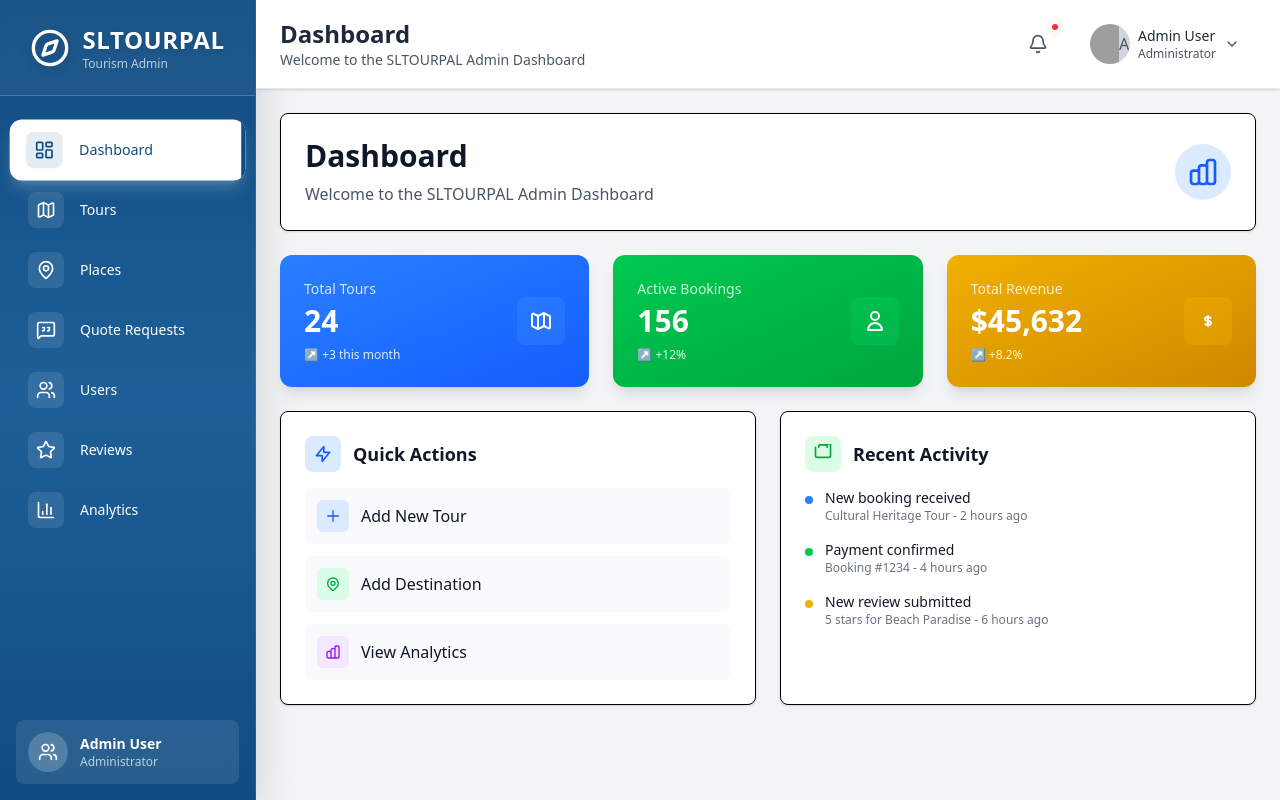
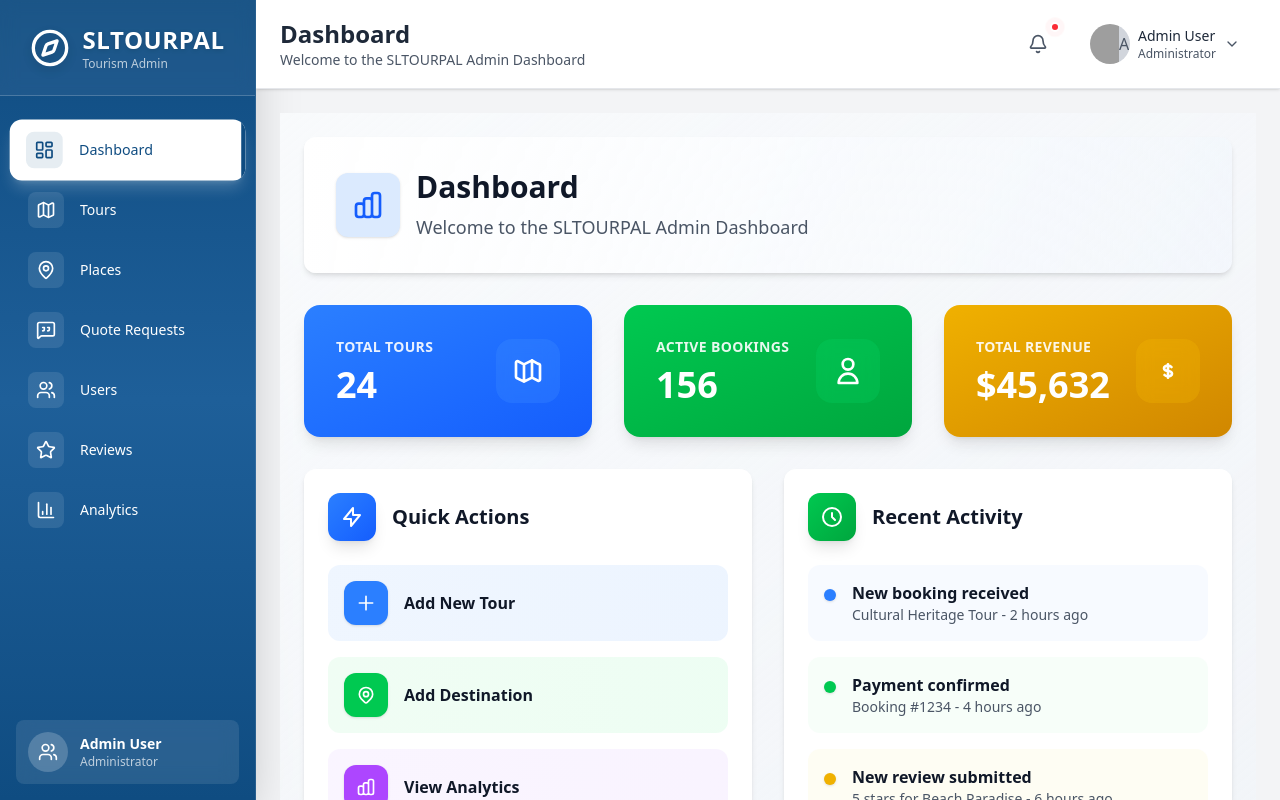
Before and after one commit to SE01-Industry-Based-Group-Project2025/tourism-project, a React (Vite) app in the folder frontend/: page /admin/dashboard in a window 1280 px wide. Built offline with nearby package versions, Linux system fonts and the light colour scheme; grey boxes are pictures that could not be loaded.

Commit message:
Update all the pages

```diff
--- a/frontend/src/components/ui/ContentCard.jsx
+++ b/frontend/src/components/ui/ContentCard.jsx
@@ -3,7 +3,7 @@ import React from 'react';
 
 const ContentCard = ({ children, className = "", noPadding = false }) => {
   return (
-    <div className={`bg-white rounded-lg shadow-sm border ${noPadding ? '' : 'p-6'} ${className}`}>
+    <div className={`bg-white rounded-xl shadow-md hover:shadow-lg transition-shadow duration-300 ${noPadding ? '' : 'p-6'} ${className}`}>
       {children}
     </div>
   );
--- a/frontend/src/components/ui/PageHeader.jsx
+++ b/frontend/src/components/ui/PageHeader.jsx
@@ -1,19 +1,24 @@
 // src/components/ui/PageHeader.jsx
 import React from 'react';
 
-const PageHeader = ({ title, subtitle, icon: Icon, iconColor = "text-blue-600", iconBgColor = "bg-blue-100" }) => {
+const PageHeader = ({ title, subtitle, icon: Icon, iconColor = "text-blue-600", iconBgColor = "bg-blue-100", action }) => {
   return (
-    <div className="bg-white rounded-lg shadow-sm border p-6">
+    <div className="bg-gradient-to-r from-white to-blue-50/30 rounded-xl shadow-md hover:shadow-lg transition-all duration-300 p-8">
       <div className="flex items-center justify-between">
-        <div>
-          <h1 className="text-3xl font-bold text-gray-900 mb-2">{title}</h1>
-          <p className="text-gray-600">{subtitle}</p>
-        </div>
-        {Icon && (
-          <div className="flex items-center gap-3">
-            <div className={`p-3 ${iconBgColor} rounded-full`}>
+        <div className="flex items-center gap-4">
+          {Icon && (
+            <div className={`p-4 ${iconBgColor} rounded-xl shadow-sm`}>
               <Icon className={`w-8 h-8 ${iconColor}`} />
             </div>
+          )}
+          <div>
+            <h1 className="text-3xl font-bold text-gray-900 mb-2">{title}</h1>
+            <p className="text-gray-600 text-lg">{subtitle}</p>
+          </div>
+        </div>
+        {action && (
+          <div className="flex items-center">
+            {action}
           </div>
         )}
       </div>
--- a/frontend/src/components/ui/StatsCard.jsx
+++ b/frontend/src/components/ui/StatsCard.jsx
@@ -1,59 +1,43 @@
 // src/components/ui/StatsCard.jsx
 import React from 'react';
 
-const StatsCard = ({ title, value, icon: Icon, color = "blue", trend, trendValue }) => {
-  const colorClasses = {
+const StatsCard = ({ title, value, icon: Icon, color = "blue" }) => {  const colorClasses = {
     blue: {
       bg: "bg-gradient-to-br from-blue-500 to-blue-600",
-      icon: "bg-blue-400/20",
-      trend: "text-blue-100"
+      icon: "bg-blue-400/20"
     },
     green: {
       bg: "bg-gradient-to-br from-green-500 to-green-600",
-      icon: "bg-green-400/20",
-      trend: "text-green-100"
+      icon: "bg-green-400/20"
     },
     yellow: {
       bg: "bg-gradient-to-br from-yellow-500 to-yellow-600",
-      icon: "bg-yellow-400/20",
-      trend: "text-yellow-100"
+      icon: "bg-yellow-400/20"
     },
     purple: {
       bg: "bg-gradient-to-br from-purple-500 to-purple-600",
-      icon: "bg-purple-400/20",
-      trend: "text-purple-100"
+      icon: "bg-purple-400/20"
     },
     red: {
       bg: "bg-gradient-to-br from-red-500 to-red-600",
-      icon: "bg-red-400/20",
-      trend: "text-red-100"
+      icon: "bg-red-400/20"
     },
     indigo: {
       bg: "bg-gradient-to-br from-indigo-500 to-indigo-600",
-      icon: "bg-indigo-400/20",
-      trend: "text-indigo-100"
+      icon: "bg-indigo-400/20"
     }
   };
 
-  const classes = colorClasses[color] || colorClasses.blue;
-
-  return (
-    <div className={`${classes.bg} text-white p-6 rounded-xl shadow-lg hover:shadow-xl transition-all duration-300 hover:scale-[1.02]`}>
+  const classes = colorClasses[color] || colorClasses.blue;  return (
+    <div className={`${classes.bg} text-white p-8 rounded-2xl shadow-lg hover:shadow-2xl transition-all duration-300 hover:scale-[1.05] hover:-translate-y-1`}>
       <div className="flex items-center justify-between">
         <div className="flex-1">
-          <p className="text-white/80 text-sm font-medium mb-1">{title}</p>
-          <p className="text-3xl font-bold mb-2">{value}</p>
-          {trend && (
-            <div className="flex items-center gap-1">
-              <span className={`text-xs ${classes.trend}`}>
-                {trend === 'up' ? '↗' : trend === 'down' ? '↘' : '→'} {trendValue}
-              </span>
-            </div>
-          )}
+          <p className="text-white/90 text-sm font-semibold mb-2 uppercase tracking-wide">{title}</p>
+          <p className="text-4xl font-bold">{value}</p>
         </div>
         {Icon && (
-          <div className={`p-3 ${classes.icon} rounded-lg`}>
-            <Icon className="w-6 h-6 text-white" />
+          <div className={`p-4 ${classes.icon} rounded-2xl backdrop-blur-sm`}>
+            <Icon className="w-8 h-8 text-white" />
           </div>
         )}
       </div>
--- a/frontend/src/pages/Dashboard.jsx
+++ b/frontend/src/pages/Dashboard.jsx
@@ -5,7 +5,8 @@ import ContentCard from "../components/ui/ContentCard";
 
 export default function Dashboard() {
   return (
-    <div className="space-y-6">
+    <div className="min-h-screen bg-gradient-to-br from-slate-50 to-blue-50/30">
+      <div className="space-y-8 p-6">
         {/* Header */}
         <PageHeader
           title="Dashboard"
@@ -17,14 +18,11 @@ export default function Dashboard() {
           )}
         />
 
-      {/* Stats Cards */}
-      <div className="grid grid-cols-1 md:grid-cols-3 gap-6">
+        {/* Stats Cards */}        <div className="grid grid-cols-1 md:grid-cols-3 gap-8">
           <StatsCard
             title="Total Tours"
             value="24"
             color="blue"
-          trend="up"
-          trendValue="+3 this month"
             icon={({ className }) => (
               <svg className={className} fill="none" stroke="currentColor" viewBox="0 0 24 24">
                 <path strokeLinecap="round" strokeLinejoin="round" strokeWidth={2} d="M9 20l-5.447-2.724A1 1 0 013 16.382V5.618a1 1 0 011.447-.894L9 7m0 13l6-3m-6 3V7m6 10l4.553 2.276A1 1 0 0021 18.382V7.618a1 1 0 00-1.447-.894L15 4m0 13V4m0 0L9 7" />
@@ -35,8 +33,6 @@ export default function Dashboard() {
             title="Active Bookings"
             value="156"
             color="green"
-          trend="up"
-          trendValue="+12%"
             icon={({ className }) => (
               <svg className={className} fill="none" stroke="currentColor" viewBox="0 0 24 24">
                 <path strokeLinecap="round" strokeLinejoin="round" strokeWidth={2} d="M16 7a4 4 0 11-8 0 4 4 0 018 0zM12 14a7 7 0 00-7 7h14a7 7 0 00-7-7z" />
@@ -47,8 +43,6 @@ export default function Dashboard() {
             title="Total Revenue"
             value="$45,632"
             color="yellow"
-          trend="up"
-          trendValue="+8.2%"
             icon={({ className }) => (
               <svg className={className} fill="none" stroke="currentColor" viewBox="0 0 24 24">
                 <path strokeLinecap="round" strokeLinejoin="round" strokeWidth={2} d="M12 8c-1.657 0-3 .895-3 2s1.343 2 3 2 3 .895 3 2-1.343 2-3 2m0-8c1.11 0 2.08.402 2.599 1M12 8V7m0 1v8m0 0v1m0-1c-1.11 0-2.08-.402-2.599-1" />
@@ -58,79 +52,80 @@ export default function Dashboard() {
         </div>
 
         {/* Quick Actions */}
-      <div className="grid grid-cols-1 lg:grid-cols-2 gap-6">
+        <div className="grid grid-cols-1 lg:grid-cols-2 gap-8">
           <ContentCard>
-          <div className="flex items-center gap-3 mb-4">
-            <div className="p-2 bg-blue-100 rounded-lg">
-              <svg className="w-5 h-5 text-blue-600" fill="none" stroke="currentColor" viewBox="0 0 24 24">
+            <div className="flex items-center gap-4 mb-6">
+              <div className="p-3 bg-gradient-to-br from-blue-500 to-blue-600 rounded-xl shadow-lg">
+                <svg className="w-6 h-6 text-white" fill="none" stroke="currentColor" viewBox="0 0 24 24">
                   <path strokeLinecap="round" strokeLinejoin="round" strokeWidth={2} d="M13 10V3L4 14h7v7l9-11h-7z" />
                 </svg>
               </div>
-            <h3 className="text-lg font-semibold text-gray-900">Quick Actions</h3>
+              <h3 className="text-xl font-bold text-gray-900">Quick Actions</h3>
             </div>
-          <div className="space-y-3">
-            <button className="w-full flex items-center gap-3 p-3 text-left bg-gray-50 hover:bg-gray-100 rounded-lg transition-colors">
-              <div className="p-2 bg-blue-100 rounded-md">
-                <svg className="w-4 h-4 text-blue-600" fill="none" stroke="currentColor" viewBox="0 0 24 24">
+            <div className="space-y-4">
+              <button className="w-full flex items-center gap-4 p-4 text-left bg-gradient-to-r from-blue-50 to-blue-100/50 hover:from-blue-100 hover:to-blue-200/50 rounded-xl transition-all duration-300 hover:shadow-md">
+                <div className="p-3 bg-blue-500 rounded-xl shadow-sm">
+                  <svg className="w-5 h-5 text-white" fill="none" stroke="currentColor" viewBox="0 0 24 24">
                     <path strokeLinecap="round" strokeLinejoin="round" strokeWidth={2} d="M12 4v16m8-8H4" />
                   </svg>
                 </div>
-              <span className="font-medium text-gray-900">Add New Tour</span>
+                <span className="font-semibold text-gray-900">Add New Tour</span>
               </button>
-            <button className="w-full flex items-center gap-3 p-3 text-left bg-gray-50 hover:bg-gray-100 rounded-lg transition-colors">
-              <div className="p-2 bg-green-100 rounded-md">
-                <svg className="w-4 h-4 text-green-600" fill="none" stroke="currentColor" viewBox="0 0 24 24">
+              <button className="w-full flex items-center gap-4 p-4 text-left bg-gradient-to-r from-green-50 to-green-100/50 hover:from-green-100 hover:to-green-200/50 rounded-xl transition-all duration-300 hover:shadow-md">
+                <div className="p-3 bg-green-500 rounded-xl shadow-sm">
+                  <svg className="w-5 h-5 text-white" fill="none" stroke="currentColor" viewBox="0 0 24 24">
                     <path strokeLinecap="round" strokeLinejoin="round" strokeWidth={2} d="M17.657 16.657L13.414 20.9a1.998 1.998 0 01-2.827 0l-4.244-4.243a8 8 0 1111.314 0z" />
                     <path strokeLinecap="round" strokeLinejoin="round" strokeWidth={2} d="M15 11a3 3 0 11-6 0 3 3 0 016 0z" />
                   </svg>
                 </div>
-              <span className="font-medium text-gray-900">Add Destination</span>
+                <span className="font-semibold text-gray-900">Add Destination</span>
               </button>
-            <button className="w-full flex items-center gap-3 p-3 text-left bg-gray-50 hover:bg-gray-100 rounded-lg transition-colors">
-              <div className="p-2 bg-purple-100 rounded-md">
-                <svg className="w-4 h-4 text-purple-600" fill="none" stroke="currentColor" viewBox="0 0 24 24">
+              <button className="w-full flex items-center gap-4 p-4 text-left bg-gradient-to-r from-purple-50 to-purple-100/50 hover:from-purple-100 hover:to-purple-200/50 rounded-xl transition-all duration-300 hover:shadow-md">
+                <div className="p-3 bg-purple-500 rounded-xl shadow-sm">
+                  <svg className="w-5 h-5 text-white" fill="none" stroke="currentColor" viewBox="0 0 24 24">
                     <path strokeLinecap="round" strokeLinejoin="round" strokeWidth={2} d="M9 19v-6a2 2 0 00-2-2H5a2 2 0 00-2 2v6a2 2 0 002 2h2a2 2 0 002-2zm0 0V9a2 2 0 012-2h2a2 2 0 012 2v10m-6 0a2 2 0 002 2h2a2 2 0 002-2m0 0V5a2 2 0 012-2h2a2 2 0 012 2v14a2 2 0 01-2 2h-2a2 2 0 01-2-2z" />
                   </svg>
                 </div>
-              <span className="font-medium text-gray-900">View Analytics</span>
+                <span className="font-semibold text-gray-900">View Analytics</span>
               </button>
             </div>
           </ContentCard>
 
           <ContentCard>
-          <div className="flex items-center gap-3 mb-4">
-            <div className="p-2 bg-green-100 rounded-lg">
-              <svg className="w-5 h-5 text-green-600" fill="none" stroke="currentColor" viewBox="0 0 24 24">
-                <path strokeLinecap="round" strokeLinejoin="round" strokeWidth={2} d="M7 4V2a1 1 0 011-1h8a1 1 0 011 1v2m0 0V1a1 1 0 011-1h2a1 1 0 011 1v2m0 0v11a2 2 0 01-2 2H5a2 2 0 01-2-2V4" />
+            <div className="flex items-center gap-4 mb-6">
+              <div className="p-3 bg-gradient-to-br from-green-500 to-green-600 rounded-xl shadow-lg">
+                <svg className="w-6 h-6 text-white" fill="none" stroke="currentColor" viewBox="0 0 24 24">
+                  <path strokeLinecap="round" strokeLinejoin="round" strokeWidth={2} d="M12 8v4l3 3m6-3a9 9 0 11-18 0 9 9 0 0118 0z" />
                 </svg>
               </div>
-            <h3 className="text-lg font-semibold text-gray-900">Recent Activity</h3>
+              <h3 className="text-xl font-bold text-gray-900">Recent Activity</h3>
             </div>
             <div className="space-y-4">
-            <div className="flex items-start gap-3">
-              <div className="w-2 h-2 bg-blue-500 rounded-full mt-2"></div>
+              <div className="flex items-start gap-4 p-4 bg-blue-50/50 rounded-xl">
+                <div className="w-3 h-3 bg-blue-500 rounded-full mt-2 shadow-sm"></div>
                 <div className="flex-1">
-                <p className="text-sm font-medium text-gray-900">New booking received</p>
-                <p className="text-xs text-gray-500">Cultural Heritage Tour - 2 hours ago</p>
+                  <p className="font-semibold text-gray-900">New booking received</p>
+                  <p className="text-sm text-gray-600">Cultural Heritage Tour - 2 hours ago</p>
                 </div>
               </div>
-            <div className="flex items-start gap-3">
-              <div className="w-2 h-2 bg-green-500 rounded-full mt-2"></div>
+              <div className="flex items-start gap-4 p-4 bg-green-50/50 rounded-xl">
+                <div className="w-3 h-3 bg-green-500 rounded-full mt-2 shadow-sm"></div>
                 <div className="flex-1">
-                <p className="text-sm font-medium text-gray-900">Payment confirmed</p>
-                <p className="text-xs text-gray-500">Booking #1234 - 4 hours ago</p>
+                  <p className="font-semibold text-gray-900">Payment confirmed</p>
+                  <p className="text-sm text-gray-600">Booking #1234 - 4 hours ago</p>
                 </div>
               </div>
-            <div className="flex items-start gap-3">
-              <div className="w-2 h-2 bg-yellow-500 rounded-full mt-2"></div>
+              <div className="flex items-start gap-4 p-4 bg-yellow-50/50 rounded-xl">
+                <div className="w-3 h-3 bg-yellow-500 rounded-full mt-2 shadow-sm"></div>
                 <div className="flex-1">
-                <p className="text-sm font-medium text-gray-900">New review submitted</p>
-                <p className="text-xs text-gray-500">5 stars for Beach Paradise - 6 hours ago</p>
+                  <p className="font-semibold text-gray-900">New review submitted</p>
+                  <p className="text-sm text-gray-600">5 stars for Beach Paradise - 6 hours ago</p>
                 </div>
               </div>
             </div>
           </ContentCard>
         </div>
       </div>
+    </div>
   );
 }
--- a/frontend/src/pages/Places.jsx
+++ b/frontend/src/pages/Places.jsx
@@ -106,7 +106,8 @@ const Places = () => {
     setShowModal(false);
     setEditData(null);
   };  return (
-    <div className="space-y-6">
+    <div className="min-h-screen bg-gradient-to-br from-slate-50 to-blue-50/30">
+      <div className="space-y-8 p-6">
         {/* Header */}
         <PageHeader
           title="Places Management"
@@ -119,14 +120,11 @@ const Places = () => {
           )}
         />
 
-      {/* Stats Cards */}
-      <div className="grid grid-cols-1 md:grid-cols-4 gap-6">
+        {/* Stats Cards */}        <div className="grid grid-cols-1 md:grid-cols-4 gap-8">
           <StatsCard
             title="Total Destinations"
             value={destinations.length.toString()}
             color="blue"
-          trend="up"
-          trendValue="+3 this month"
             icon={({ className }) => (
               <svg className={className} fill="none" stroke="currentColor" viewBox="0 0 24 24">
                 <path strokeLinecap="round" strokeLinejoin="round" strokeWidth={2} d="M17.657 16.657L13.414 20.9a1.998 1.998 0 01-2.827 0l-4.244-4.243a8 8 0 1111.314 0z" />
@@ -138,8 +136,6 @@ const Places = () => {
             title="Total Activities"
             value={activities.length.toString()}
             color="green"
-          trend="up"
-          trendValue="+2 this month"
             icon={({ className }) => (
               <svg className={className} fill="none" stroke="currentColor" viewBox="0 0 24 24">
                 <path strokeLinecap="round" strokeLinejoin="round" strokeWidth={2} d="M13 10V3L4 14h7v7l9-11h-7z" />
@@ -150,8 +146,6 @@ const Places = () => {
             title="Popular Regions"
             value="5"
             color="purple"
-          trend="stable"
-          trendValue="No change"
             icon={({ className }) => (
               <svg className={className} fill="none" stroke="currentColor" viewBox="0 0 24 24">
                 <path strokeLinecap="round" strokeLinejoin="round" strokeWidth={2} d="M9 20l-5.447-2.724A1 1 0 013 16.382V5.618a1 1 0 011.447-.894L9 7m0 13l6-3m-6 3V7m6 10l4.553 2.276A1 1 0 0021 18.382V7.618a1 1 0 00-1.447-.894L15 4m0 13V4m0 0L9 7" />
@@ -162,8 +156,6 @@ const Places = () => {
             title="Recent Updates"
             value="12"
             color="yellow"
-          trend="up"
-          trendValue="+8 this week"
             icon={({ className }) => (
               <svg className={className} fill="none" stroke="currentColor" viewBox="0 0 24 24">
                 <path strokeLinecap="round" strokeLinejoin="round" strokeWidth={2} d="M12 8v4l3 3m6-3a9 9 0 11-18 0 9 9 0 0118 0z" />
@@ -174,7 +166,7 @@ const Places = () => {
 
         {/* Tabs */}
         <ContentCard noPadding>
-        <div className="p-6">
+          <div className="p-8">
             <Tabs activeTab={activeTab} onChange={setActiveTab} />
           </div>
         </ContentCard>
@@ -182,16 +174,16 @@ const Places = () => {
         {/* Controls */}
         <ContentCard>
           <div className="flex items-center justify-between mb-6">
-          <div className="flex items-center gap-3">
-            <div className="p-2 bg-blue-100 rounded-lg">
-              <svg className="w-5 h-5 text-blue-600" fill="none" stroke="currentColor" viewBox="0 0 24 24">
+            <div className="flex items-center gap-4">
+              <div className="p-3 bg-gradient-to-br from-blue-500 to-blue-600 rounded-xl shadow-lg">
+                <svg className="w-6 h-6 text-white" fill="none" stroke="currentColor" viewBox="0 0 24 24">
                   <path strokeLinecap="round" strokeLinejoin="round" strokeWidth={2} d="M21 21l-6-6m2-5a7 7 0 11-14 0 7 7 0 0114 0z" />
                 </svg>
               </div>
-            <h3 className="text-lg font-semibold text-gray-900">Search & Filter</h3>
+              <h3 className="text-xl font-bold text-gray-900">Search & Filter</h3>
             </div>
           </div>
-        <div className="flex flex-col sm:flex-row items-center gap-4">
+          <div className="flex flex-col sm:flex-row items-center gap-6">
             <RegionFilter
               selectedRegion={selectedRegion}
               onChange={setSelectedRegion}
@@ -211,19 +203,23 @@ const Places = () => {
         </ContentCard>
 
         {/* Table */}
+        <ContentCard noPadding>
           <PlacesTable
             data={paginatedData}
             onEdit={handleEdit}
             onDelete={handleDelete}
           />
+        </ContentCard>
 
         {/* Pagination */}
+        <div className="flex justify-center">
           <PaginationControls
             currentPage={currentPage}
             totalPages={totalPages}
             onPrevious={() => setCurrentPage((prev) => Math.max(prev - 1, 1))}
             onNext={() => setCurrentPage((prev) => Math.min(prev + 1, totalPages))}
           />
+        </div>
 
         {/* Modals */}
         <DestinationFormModal
@@ -245,6 +241,7 @@ const Places = () => {
           type={deleteType}
         />
       </div>
+    </div>
   );
 };
 
```
Also changed, not shown: frontend/src/pages/Analytics.jsx (+13 -13 lines), frontend/src/pages/QuoteRequests.jsx (+13 -13 lines), frontend/src/pages/Reviews.jsx (+13 -13 lines), frontend/src/pages/Tours.jsx (+10 -15 lines), frontend/src/pages/Users.jsx (+11 -21 lines). Lines whose indentation alone changed are shown as unchanged.
